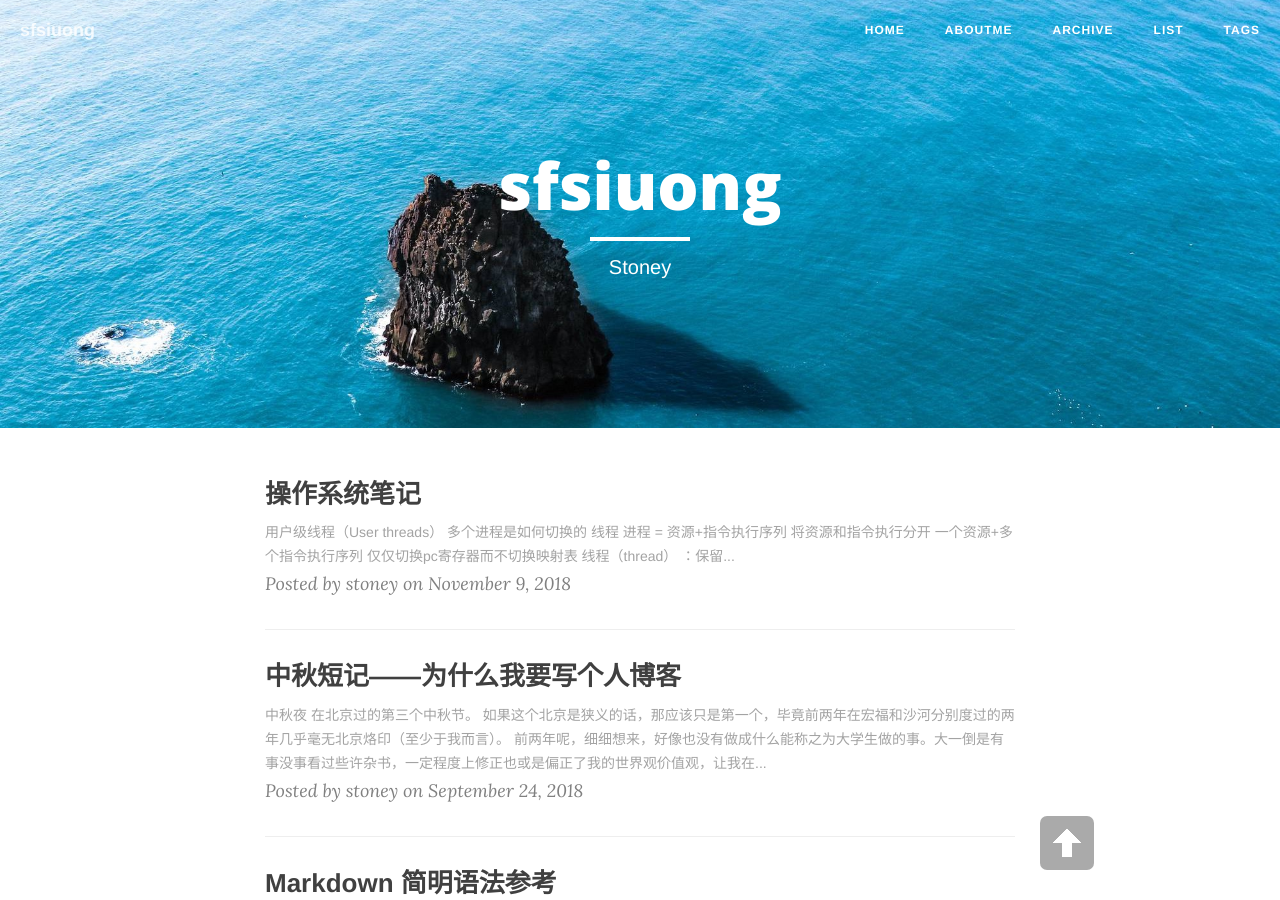
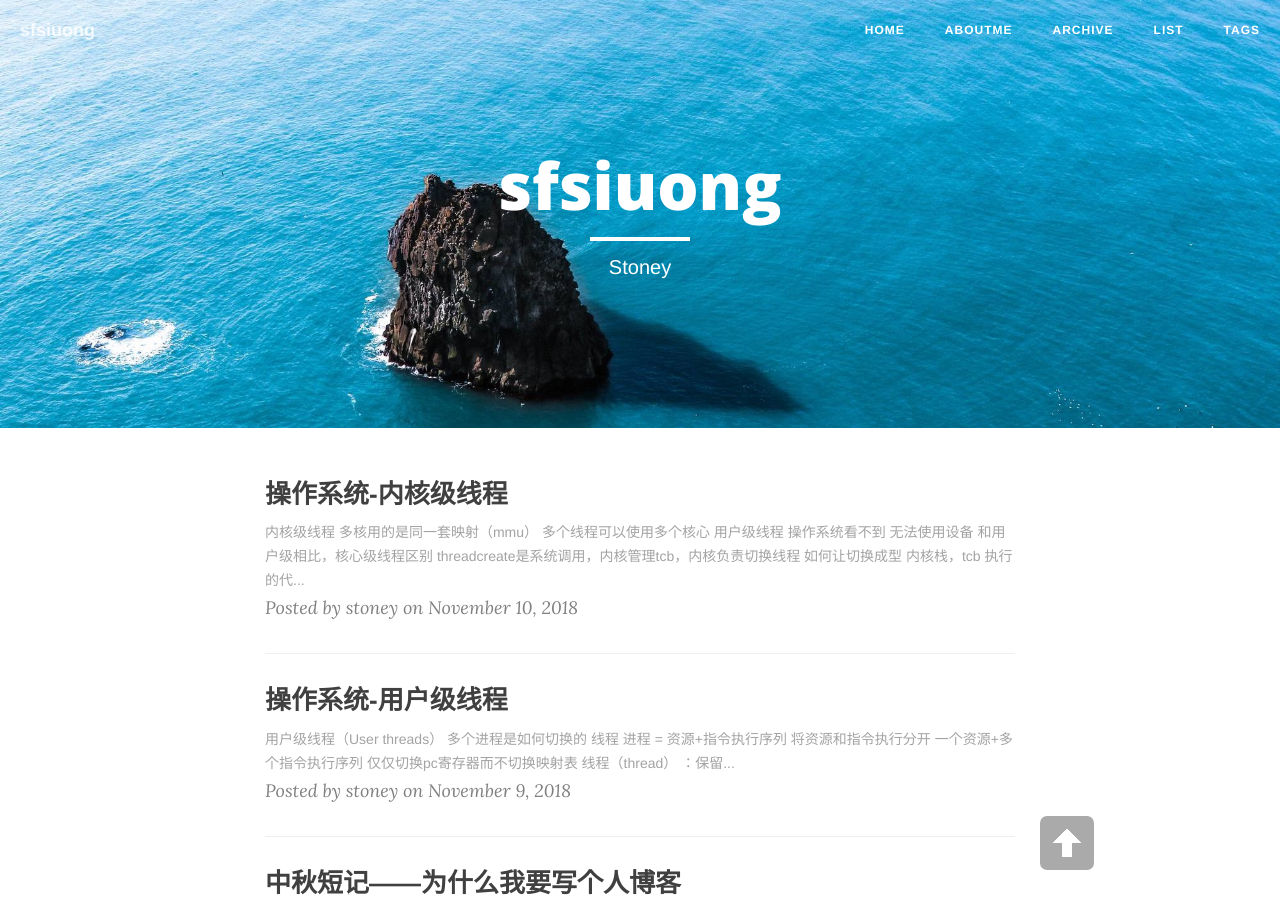
Before and after one commit to sfsiuong/sfsiuong.github.io, a Jekyll site: the page built from index.html, in a window 1280 px wide and 900 px high. Built offline with Jekyll 4.4.1, drawn with Linux system fonts in a browser that asks for light colours; nearby versions of some CDN libraries; the list of posts is cut into pages by our own code.

Commit message:
neihejixiancheng

````diff
--- a/_posts/2018-11-09-operationsystem-note.md
+++ b/_posts/2018-11-09-operationsystem-note.md
@@ -1,6 +1,6 @@
 ---
 layout: post
-title: 操作系统笔记
+title: 操作系统-用户级线程
 date: 2018-11-9
 tags: 笔记 操作系统
 ---
--- /dev/null
+++ b/_posts/2018-11-10-operationsystem-note2.md
@@ -0,0 +1,73 @@
+---
+layout: post
+title: 操作系统-内核级线程
+date: 2018-11-10
+tags: 笔记 操作系统
+---
+
+# 内核级线程
+
+多核用的是同一套映射（mmu）
+
+多个线程可以使用多个核心
+
+用户级线程 操作系统看不到 无法使用设备
+
+
+
+### 和用户级相比，核心级线程区别
+
+- threadcreate是系统调用，内核管理tcb，内核负责切换线程
+- 如何让切换成型 内核栈，tcb
+  + 执行的代码仍然在用户态，还要进行函数调用
+  + 一个栈到一套栈；两个栈到两套栈
+  + 栈的切换变成从“个”到“套”
+
+## 步骤整理
+
+线程S的用户栈 一旦遇到中断 int 即进入到内核栈（利用中断进入内核）
+
+在内核栈中 用到了 TCB
+
+一旦完成切换 根据这个TCB切换到下一个线程T的TCB
+
+而线程T的TCB 中有对应的线程T的核心栈
+
+线程T的核心栈中 关联着线程T的用户栈
+
+IRET回到S用户栈
+
+## 内核线程switch_tu的五段论
+
+1. 中断入口：（进入切换）
+
+   中断处理
+
+2. 在中断处理中可能会组成阻塞（启动磁盘读 或 时钟中断）
+
+
+
+ threadCreate函数
+
+```
+void THreadCreate(...)
+{
+    TCB tcb = get_free_page();//申请一段内存作为tcb
+    //申请一段内存作为内核栈
+    //传入用户栈
+    //填写两个栈
+    tcb.esp = krlstack;
+    tcb.状态 = 就绪；
+    tcb入队；
+}
+```
+
+
+
+|            | 用户级线程 | 核心级线程 | 用户+核心级 |
+| ---------- | ---------- | ---------- | ----------- |
+| 利用多核   | 差         | 好         | 好          |
+| 并发度     | 低         | 高         | 高          |
+| 代价       | 小         | 大         | 中          |
+| 内核改动   | 无         | 大         | 大          |
+| 用户灵活性 | 大         | 小         | 大          |
````
